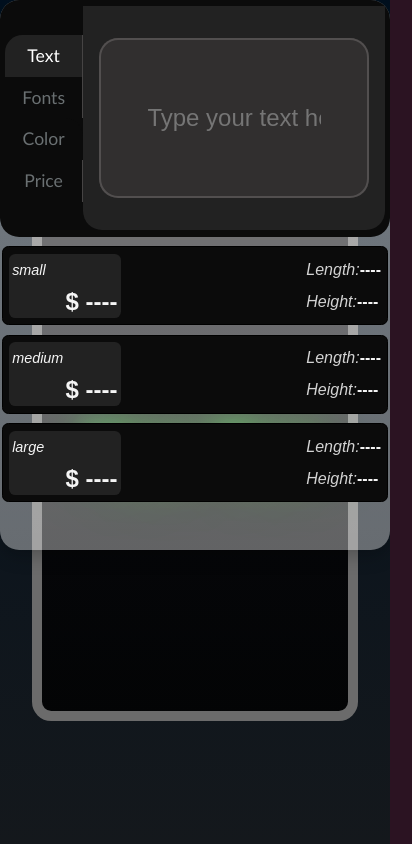
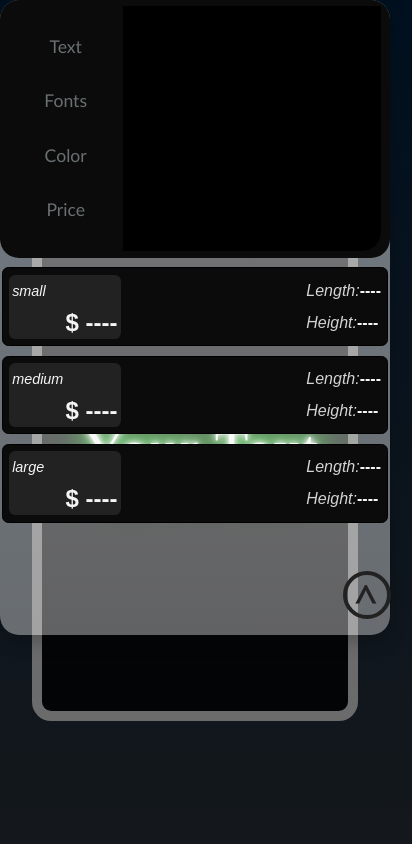
Before and after one commit to NafiurSiddiqui/Logos---v2.2, a React (Create React App) app: page /Ui in a window 390 px wide. Both pictures are taken after a click on the item "Price". Shown: the top 844 px of the page, 412 px wide, since content can reach past the window. Built offline with nearby package versions, Linux system fonts and the light colour scheme; a web font is replaced by a local one.

Commit message:
functionality successfully added

```diff
--- a/src/Components/UI/Ui-input/input/UserInput.js
+++ b/src/Components/UI/Ui-input/input/UserInput.js
@@ -5,11 +5,16 @@ import UiColors from './UiColors';
 import UiFonts from './UiFonts';
 import UiText from './UiText';
 
-function UserInput(props) {
+function UserInput() {
 	//nav state here
 	const [navTxtActive, setNavTxtActive] = useState(true);
 	const [navFontActive, setNavFontActive] = useState(false);
 	const [navColorActive, setNavColorActive] = useState(false);
+	const [priceActive, setPriceActive] = useState(false);
+
+	const [chevClick, setChevClick] = useState(false);
+
+
 
 	const navTxtStateHandler = (txtState) => {
 		setNavTxtActive(txtState);
@@ -22,12 +27,23 @@ function UserInput(props) {
 		setNavColorActive(colorState);
 	};
 
+	const priceClickHandler = (state)=>{
+		setPriceActive(state)
+		setChevClick(false);
+	 };
+
+	 const chevClickHandler = ()=>{
+		setChevClick(true);
+	  };
+
 	const navState = {
 		txtState: navTxtActive,
 		fontState: navFontActive,
 		colorState: navColorActive,
+		priceClickState:priceActive
 	};
 
+	console.log(chevClick);
 	return (
 		<article className="ui-input">
 			<div className="ui-input-container">
@@ -35,15 +51,22 @@ function UserInput(props) {
 					setNavTxtState={navTxtStateHandler}
 					setNavFontState={navFontStateHandler}
 					setNavColorState={navColorStateHandler}
+					setPriceActive={priceClickHandler}
 					navState={navState}
 				/>
-				<div className="ui-input-form-container">
+				<div className={`ui-input-form-container ${priceActive? 'form-hide':''}`}>
 					<UiText navState={navState.txtState} />
 					<UiFonts navState={navState.fontState} />
 					<UiColors navState={navState.colorState} />
 				</div>
 			</div>
-			<PriceCards />
+			<PriceCards priceActive={priceActive} chevClick={chevClick} />
+
+			{priceActive && <div className={`chevron-up ${chevClick ? 'chevHide':''}`} onClick={chevClickHandler} >
+				&gt;
+
+				<span className='tooltip' >Cards Collapse</span>
+			</div>}
 		</article>
 	);
 }
--- a/src/Components/UI/Ui-input/nav/UiNav.js
+++ b/src/Components/UI/Ui-input/nav/UiNav.js
@@ -1,15 +1,21 @@
-import { useDispatch } from "react-redux";
-import { getDeviceWidth } from "../../../store/smallDevice-slice";
+import { useDispatch } from 'react-redux';
+import { getDeviceWidth } from '../../../store/smallDevice-slice';
 
 const windowWidth = window.innerWidth;
 
+function UiNav(props) {
 
 
-function UiNav(props) {
+
+
 
 	const dispatch = useDispatch();
 
-	windowWidth <= 860 && dispatch(getDeviceWidth(true));
+	if (windowWidth <= 860) {
+		dispatch(getDeviceWidth(true));
+	} else {
+		dispatch(getDeviceWidth(false));
+	}
 
 	const navTxtActiveHandler = () => {
 		//Activate TEXT
@@ -17,6 +23,7 @@ function UiNav(props) {
 		//Deactivate the rests
 		props.setNavFontState(false);
 		props.setNavColorState(false);
+		props.setPriceActive(false);
 	};
 
 	const navFontActiveHandler = () => {
@@ -26,6 +33,7 @@ function UiNav(props) {
 		//Deactivate the rests
 		props.setNavTxtState(false);
 		props.setNavColorState(false);
+		props.setPriceActive(false);
 	};
 
 	const navColorActiveHandler = () => {
@@ -34,27 +42,26 @@ function UiNav(props) {
 		//Deactivate the rests
 		props.setNavTxtState(false);
 		props.setNavFontState(false);
+		props.setPriceActive(false);
 	};
 
+	const priceActiveHandler = () => {
+		props.setPriceActive(true);
+		props.setNavTxtState(false);
+		props.setNavFontState(false);
+		props.setNavColorState(false);
+	};
 
-	const priceActiveHandler = ()=>{
-
-	 };
-
-	if (props.navState.colorState){
-		 document.body.style.overflowY = 'scroll';
-		document.body.style.height = '140vh';
-
-	}else if(!props.navState.colorState && windowWidth < 860){
+	if (props.navState.colorState) {
 		document.body.style.overflowY = 'scroll';
 		document.body.style.height = '140vh';
+	} else if (!props.navState.colorState && windowWidth < 860) {
+		document.body.style.overflowY = 'scroll';
+		document.body.style.height = '140vh';
+	} else {
+		document.body.style.overflowY = 'hidden';
+		document.body.style.height = '100vh';
 	}
-	else
-	{
-			document.body.style.overflowY = 'hidden';
-			document.body.style.height = '100vh';
-	}
-
 
 	return (
 		<div className="ui-input-nav">
@@ -85,11 +92,11 @@ function UiNav(props) {
 				>
 					Color
 				</li>
-					{/* smallScreeActive? */}
+
 				<li
 					className={`ui-input-nav-list ${
-						props.navState.colorState ? 'nav-active' : ''
-					}`}
+						props.navState.priceActive ? 'nav-active' : ''
+					} price`}
 					onClick={priceActiveHandler}
 				>
 					Price
--- a/src/Components/UI/Ui-input/priceCards/PriceCards.js
+++ b/src/Components/UI/Ui-input/priceCards/PriceCards.js
@@ -11,14 +11,16 @@ const init = {
 
 
 
-function PriceCards() {
+function PriceCards(props) {
 
 	const [pricing, setPricing] = useState(init);
 	const [letterWidth, setletterWidth] = useState(init);
 	const [height, setHeight] = useState(init);
+
 	const {uTxt, storageStatus, storageText: storeTxt} = useSelector(state => state.txt);
 	const {height:letterHeight} = useSelector(state => state.dimension);
 	const {debounceStat} = useSelector(state => state.debouncer);
+
 	let userText;
 	let storageText = '---';
 	let width = null;
@@ -26,22 +28,16 @@ function PriceCards() {
 
 	uTxt === null || undefined ?  userText = '' : userText = uTxt;
 
-
 	if (uTxt !== null || undefined){
 		width = uTxt.length;
-
 	}
-
 
 	if (storageStatus !== false && storeTxt){
 		storageText = storeTxt;
 		width = storeTxt.length;
 	}
 
-
-
 	const storageTextStatus = storeTxt === '---';
-
 
 	//Debounce true? calculate this.
 	useEffect(() => {
@@ -83,7 +79,7 @@ function PriceCards() {
 
 
 	return (
-		<div className="ui-price-card__container">
+		<div className={`ui-price-card__container ${props.priceActive && !props.chevClick ? 'priceCard-open' : ''}`}>
 			<ul className="ui-price-cards">
 				<PriceCard size="small" price={pricing.small} length={letterWidth.small} height={height.small} />
 				<PriceCard size="medium" price={pricing.mid} length={letterWidth.mid} height={height.mid} />
--- a/src/sass/UI-input/_ui-input.scss
+++ b/src/sass/UI-input/_ui-input.scss
@@ -17,11 +17,10 @@ ul.ui-input-nav-lists {
 		rgba(255, 255, 255, 0.45) 0%,
 		rgba(255, 255, 255, 0.3735) 100%
 	);
-
+	transition: all 3s linear;
 	&-container {
 		background-color: $uiPrimary;
 		padding: 0.4em 0.3em;
-
 		border-radius: 1.2em;
 	}
 	&-nav {
@@ -33,13 +32,23 @@ ul.ui-input-nav-lists {
 			cursor: pointer;
 			color: #6a7072;
 			background-color: $uiPrimary;
-
+			&:hover {
+				background-color: #000000;
+			}
 			&:nth-child(1) {
 				border-top-left-radius: 1em;
 			}
 			&:nth-child(3) {
 				border-top-right-radius: 1em;
 				border-right-color: rgb(11 11 11);
+			}
+
+			&.price {
+				display: none;
+
+				@media screen and (max-width: 860px) {
+					display: inline-block;
+				}
 			}
 		}
 	}
@@ -101,7 +110,6 @@ ul.ui-input-nav-lists {
 	}
 }
 
-
 .ui-input-color-lists,
 .ui-input-fontFamily-lists {
 	width: 90%;
@@ -128,3 +136,53 @@ ul.ui-input-nav-lists {
 .ui-active {
 	display: flex !important;
 }
+
+.form-hide {
+	height: 29vh;
+	background-color: #000000;
+}
+
+.chevron-up {
+	@include flexCentered;
+	font-size: 3rem;
+	transform: rotate(-90deg);
+	border: 4px solid $uiSecondary;
+	color: $uiSecondary;
+	border-radius: 50%;
+	height: 1em;
+	width: 3rem;
+	padding-bottom: 7px;
+	text-align: center;
+	position: relative;
+	right: calc(3vw - 91%);
+	margin-bottom: 1rem;
+
+	&:hover {
+		cursor: pointer;
+		border: 4px solid $uiPrimary;
+		color: $uiPrimary;
+
+		span.tooltip{
+			visibility: visible;
+
+		}
+	}
+
+
+}
+
+.chevHide{
+	display: none;
+}
+
+span.tooltip {
+	position: absolute;
+	font-size: 1.3rem;
+	background: rgba(213, 213, 213, 0.83);
+	width: 13rem;
+	transform: rotate(90deg);
+	bottom: 17vw;
+	border-radius: 0.3rem;
+	visibility: hidden;
+	color: #464646;
+}
--- a/src/sass/_mediaBreakpoints.scss
+++ b/src/sass/_mediaBreakpoints.scss
@@ -59,17 +59,34 @@
 
 		&-container {
 			display: flex;
-			// justify-content: space-around;
 			justify-content: center;
 			align-items: center;
 		}
 
-		&-nav{
+		&-nav {
 			width: 30%;
 
-			&-lists{
+			&-lists {
 				flex-direction: column;
 			}
+
+			&-list {
+				line-height: 3.4rem;
+				border-right: 0;
+				&:nth-child(3) {
+					border-top-right-radius: 0 ;
+					border-right-color: none;
+				}
+			}
+		}
+
+		&-form-container{
+			width: 68%;
+			border-bottom-left-radius: 0;
+		}
+
+		.ui-price-card__container {
+			display: none;
 		}
 	}
 
--- /dev/null
+++ b/src/sass/_priceCard.scss
@@ -0,0 +1,56 @@
+.ui-price-card {
+	border: 1px solid black;
+	border-radius: 0.4em;
+	padding: 0.4em;
+	@include flexSpaceBetween;
+	background-color: $uiPrimary;
+	line-height: 2em;
+	font-family: "Kumbh Sans", sans-serif;
+	margin: 0.6em 0.1em;
+	&:last-child {
+		margin-bottom: 3em;
+	}
+	&__price-box {
+		display: flex;
+		flex-direction: column;
+		background-color: $uiSecondary;
+		color: whitesmoke;
+		width: 25%;
+		border-radius: 0.4em;
+		padding: 0 0.2em;
+		& > span {
+
+			width: 100%;
+
+			&:nth-child(1) {
+				font-style: italic;
+				font-size: 0.9em;
+			}
+
+			&:nth-child(2) {
+				text-align: right;
+				font-size: 1.5rem;
+				font-weight: 600;
+			}
+		}
+	}
+
+	&__length-box {
+		color: rgb(211, 211, 211);
+		font-style: italic;
+		& > div > span {
+			font-weight: bold;
+			font-style: normal;
+			color: whitesmoke;
+		}
+	}
+}
+
+.priceCard-open{
+	display: block !important;
+
+}
+
+.priceCard-chevron{
+
+}
--- a/src/sass/_ui-container.scss
+++ b/src/sass/_ui-container.scss
@@ -7,51 +7,3 @@ section.ui-container {
 	min-height: 38rem;
 	justify-content: center;
 }
-
-.ui-price-card {
-	border: 1px solid black;
-	border-radius: 0.4em;
-	padding: 0.4em;
-	@include flexSpaceBetween;
-	background-color: $uiPrimary;
-	line-height: 2em;
-	font-family: "Kumbh Sans", sans-serif;
-	margin: 0.6em 0.1em;
-	&:last-child {
-		margin-bottom: 3em;
-	}
-	&__price-box {
-		display: flex;
-		flex-direction: column;
-		background-color: $uiSecondary;
-		color: whitesmoke;
-		width: 25%;
-		border-radius: 0.4em;
-		padding: 0 0.2em;
-		& > span {
-
-			width: 100%;
-
-			&:nth-child(1) {
-				font-style: italic;
-				font-size: 0.9em;
-			}
-
-			&:nth-child(2) {
-				text-align: right;
-				font-size: 1.5rem;
-				font-weight: 600;
-			}
-		}
-	}
-
-	&__length-box {
-		color: rgb(211, 211, 211);
-		font-style: italic;
-		& > div > span {
-			font-weight: bold;
-			font-style: normal;
-			color: whitesmoke;
-		}
-	}
-}
--- a/src/sass/main.scss
+++ b/src/sass/main.scss
@@ -9,4 +9,5 @@
 @import "./ui-input/fontFace";
 @import "./home";
 @import "./uiMain";
+@import "./priceCard";
 @import "./mediaBreakpoints";
```
Also changed, not shown: 1 other file (tests, documents, lock files or other folders).
